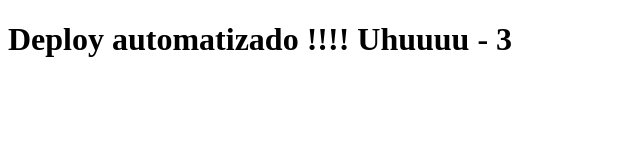
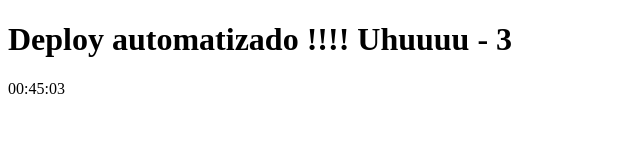
Before and after one commit to github-renan/clone-tabnews, a Next.js app: page / in a window 1280 px wide. Shown: the top 160 px of the page, without its empty margins (0-640 px from the left). Built offline with nearby package versions, Linux system fonts and the light colour scheme.

Commit message:
4 versão com função corrigida

```diff
--- a/pages/index.js
+++ b/pages/index.js
@@ -1,35 +1,39 @@
-function Home(){
+import { useEffect, useState } from 'react';
 
-    return <h1>Deploy automatizado !!!! Uhuuuu - 3</h1>
+function Home() {
+  const [horaAtual, setHoraAtual] = useState('');
+
+  useEffect(() => {
+    const obterDataHoraAtual = () => {
+      const data = new Date();
+      const horas = data.getHours();
+      const minutos = data.getMinutes();
+      const segundos = data.getSeconds();
+
+      const horasFormatadas = horas < 10 ? '0' + horas : horas;
+      const minutosFormatados = minutos < 10 ? '0' + minutos : minutos;
+      const segundosFormatados = segundos < 10 ? '0' + segundos : segundos;
+
+      return horasFormatadas + ':' + minutosFormatados + ':' + segundosFormatados;
+    };
+
+    const atualizarHora = () => {
+      setHoraAtual(obterDataHoraAtual());
+    };
+
+    // Atualizar a cada segundo
+    const intervalId = setInterval(atualizarHora, 1000);
+
+    // Limpar o intervalo quando o componente for desmontado
+    return () => clearInterval(intervalId);
+  }, []); // O array vazio garante que o efeito só seja executado uma vez, equivalente ao componentDidMount
+
+  return (
+    <div>
+      <h1>Deploy automatizado !!!! Uhuuuu - 3</h1>
+      <div id="dataHoraDisplay">{horaAtual}</div>
+    </div>
+  );
 }
 
-// Código comum para ambientes do servidor e do cliente
-function obterDataHoraAtual() {
-    var data = new Date();
-    var horas = data.getHours();
-    var minutos = data.getMinutes();
-
-    var segundos = data.getSeconds();
-
-    horas = horas < 10 ? '0' + horas : horas;
-    minutos = minutos < 10 ? '0' + minutos : minutos;
-    segundos = segundos < 10 ? '0' + segundos : segundos;
-
-    return horas + ':' + minutos + ':' + segundos;
-  }
-
-  // Código específico para o ambiente do cliente (navegador)
-  if (typeof window !== 'undefined') {
-    // Certifique-se de que estamos no ambiente do navegador
-    window.onload = function() {
-      var elementoDisplay = document.getElementById('dataHoraDisplay');
-      if (elementoDisplay) {
-        // Atualizar a cada segundo
-        setInterval(function() {
-          elementoDisplay.textContent = obterDataHoraAtual();
-        }, 1000);
-      }
-    };
-  }
-obterDataHoraAtual();
 export default Home;
```
